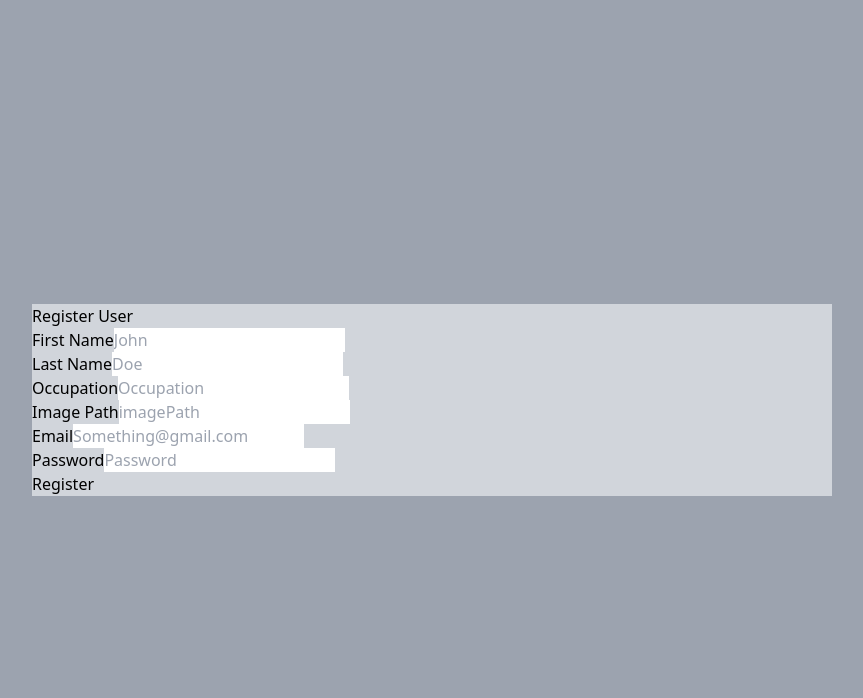
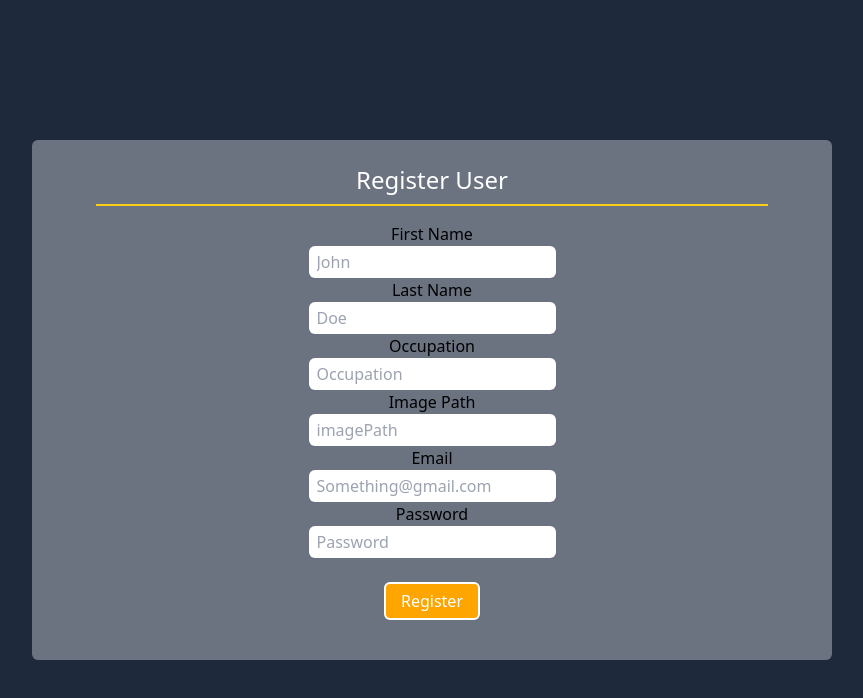
Before and after one commit to saqlain-hub/pulsar-link-clone, a React (Vite) app: page /register in a window 1280 px wide. Shown: the top 698 px of the page, without its empty margins (208-1071 px from the left). Built offline with nearby package versions, Linux system fonts and the light colour scheme.

Commit message:
register ui done and model done api done

```diff
--- a/src/pages/Register.jsx
+++ b/src/pages/Register.jsx
@@ -40,64 +40,79 @@ const Register = () => {
     navigate("/");
   };
   return (
-    <div className="flex justify-center items-center bg-gray-400 h-screen">
-      <form className="w-[800px] bg-gray-300" onSubmit={handleSubmit}>
-        <h3>Register User</h3>
-        <div>
+    <div className="flex justify-center items-center bg-slate-800 h-screen">
+      <form
+        className=" w-[800px] bg-gray-500 rounded-md py-4 px-16"
+        onSubmit={handleSubmit}
+      >
+        <h3 className="text-white text-2xl text-center mb-4 border-b-2 p-2 border-yellow-400">
+          Register User
+        </h3>
+        <div className="flex flex-col items-center">
           <label htmlFor="firstName">First Name</label>
           <input
+            className="py-1 px-2 rounded-md"
             type="text"
             placeholder="John"
             value={firstName}
             onChange={(e) => setFirstName(e.target.value)}
           />
         </div>
-        <div>
+        <div className="flex flex-col items-center">
           <label htmlFor="lastName">Last Name</label>
           <input
+            className="py-1 px-2 rounded-md"
             type="text"
             placeholder="Doe"
             value={lastName}
             onChange={(e) => setLastName(e.target.value)}
           />
         </div>
-        <div>
+        <div className="flex flex-col items-center">
           <label htmlFor="occupation">Occupation</label>
           <input
+            className="py-1 px-2 rounded-md"
             type="text"
             placeholder="Occupation"
             value={occupation}
             onChange={(e) => setOccupation(e.target.value)}
           />
         </div>
-        <div>
+        <div className="flex flex-col items-center">
           <label htmlFor="image">Image Path</label>
           <input
+            className="py-1 px-2 rounded-md"
             type="text"
             placeholder="imagePath"
             value={image}
             onChange={(e) => setImage(e.target.value)}
           />
         </div>
-        <div>
+        <div className="flex flex-col items-center">
           <label htmlFor="email">Email</label>
           <input
+            className="py-1 px-2 rounded-md"
             type="email"
             placeholder="Something@gmail.com"
             value={email}
             onChange={(e) => setEmail(e.target.value)}
           />
         </div>
-        <div>
+        <div className="flex flex-col items-center">
           <label htmlFor="password">Password</label>
           <input
+            className="py-1 px-2 rounded-md"
             type="password"
             placeholder="Password"
             value={password}
             onChange={(e) => setPassword(e.target.value)}
           />
         </div>
-        <button>Register</button>
+        <div className="flex flex-col items-center my-6">
+          <button className="btn rounded-md hover:bg-yellow-400">
+            Register
+          </button>
+        </div>
       </form>
     </div>
   );
```
